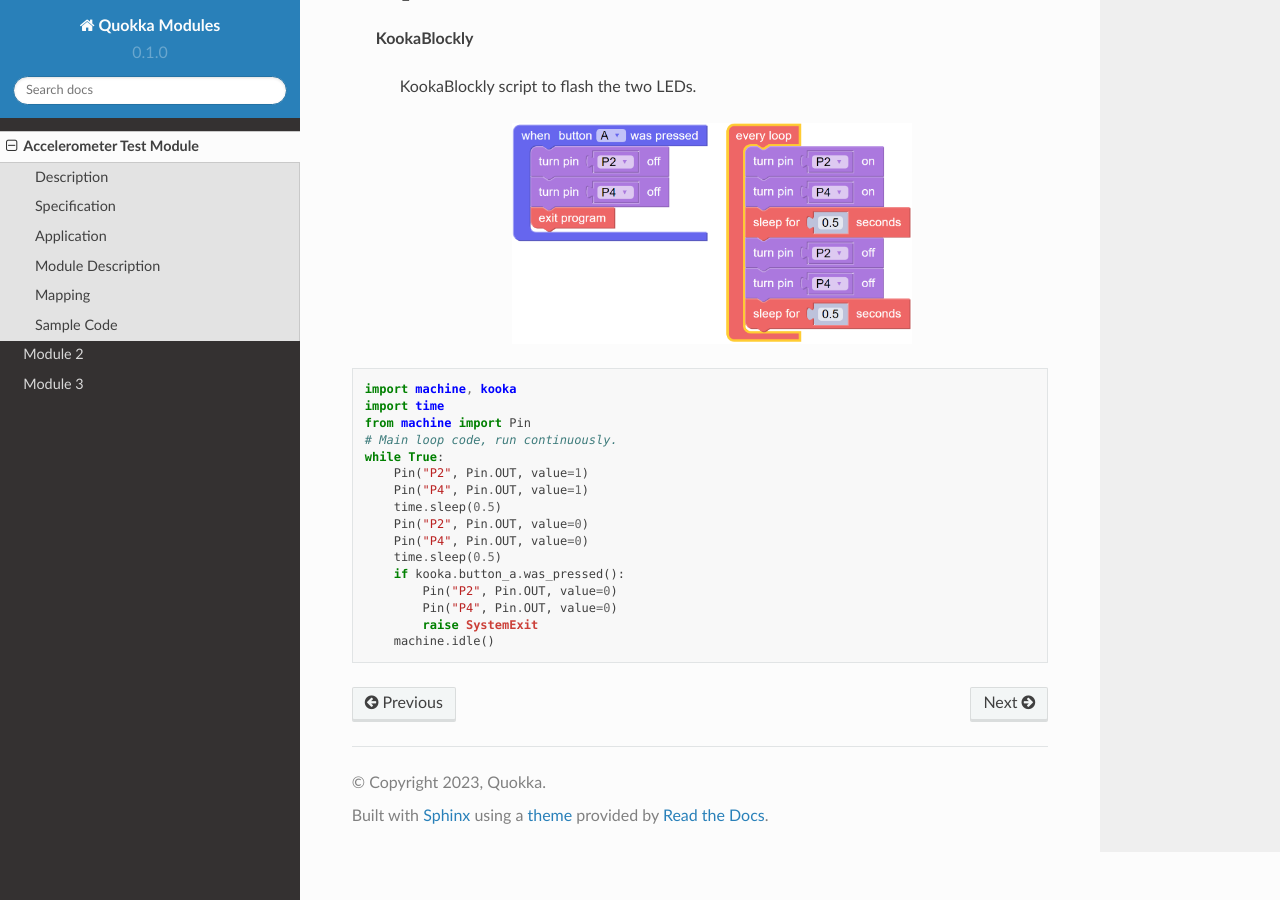
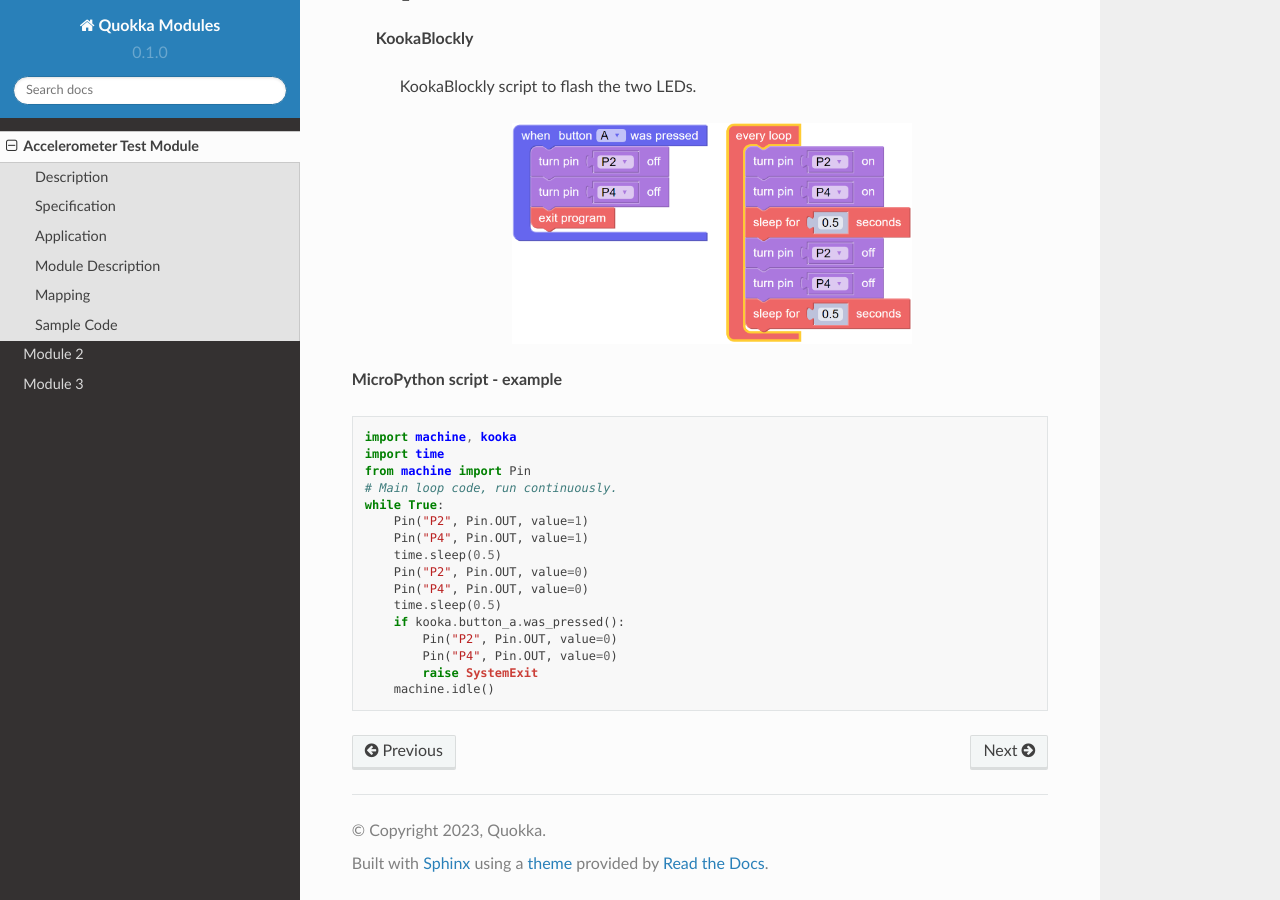
Before and after one commit to JulianDinsdale/Quokka-Modules, a Sphinx documentation site: the page built from docs/source/Acc_Test_Mod.rst, in a window 1280 px wide and 900 px high, scrolled down 2959 px. Built offline with Sphinx 7.4.7 and the Read the Docs theme 2.0.0, drawn with Linux system fonts in a browser that asks for light colours.

Commit message:
MicroPython heading added

```diff
--- a/docs/source/Acc_Test_Mod.rst
+++ b/docs/source/Acc_Test_Mod.rst
@@ -159,6 +159,10 @@ Sample Code
 
 
 
+
+**MicroPython script - example**
+
+
 .. code-block:: python
 
     import machine, kooka
```
